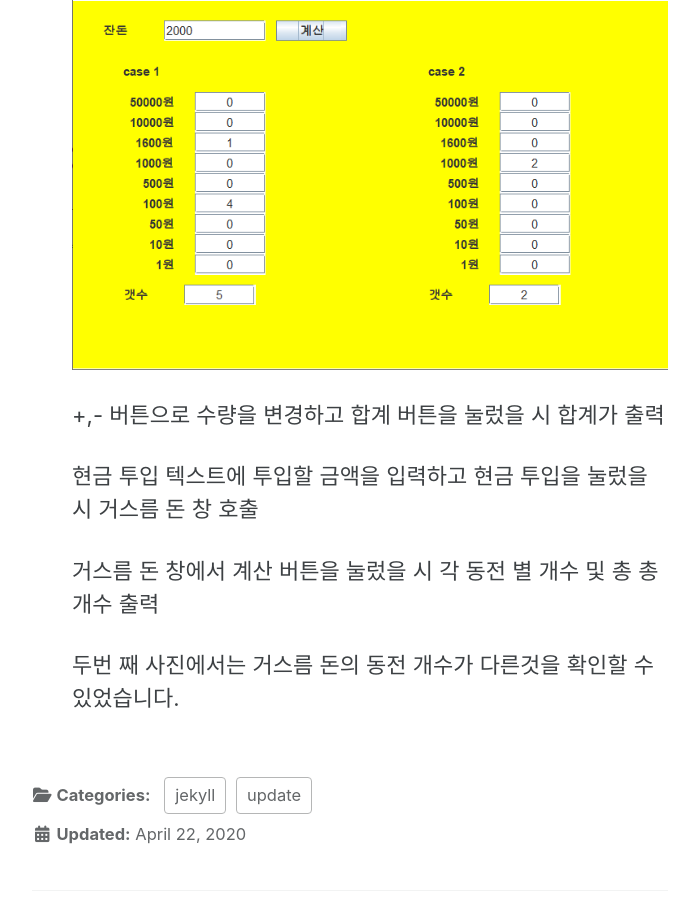
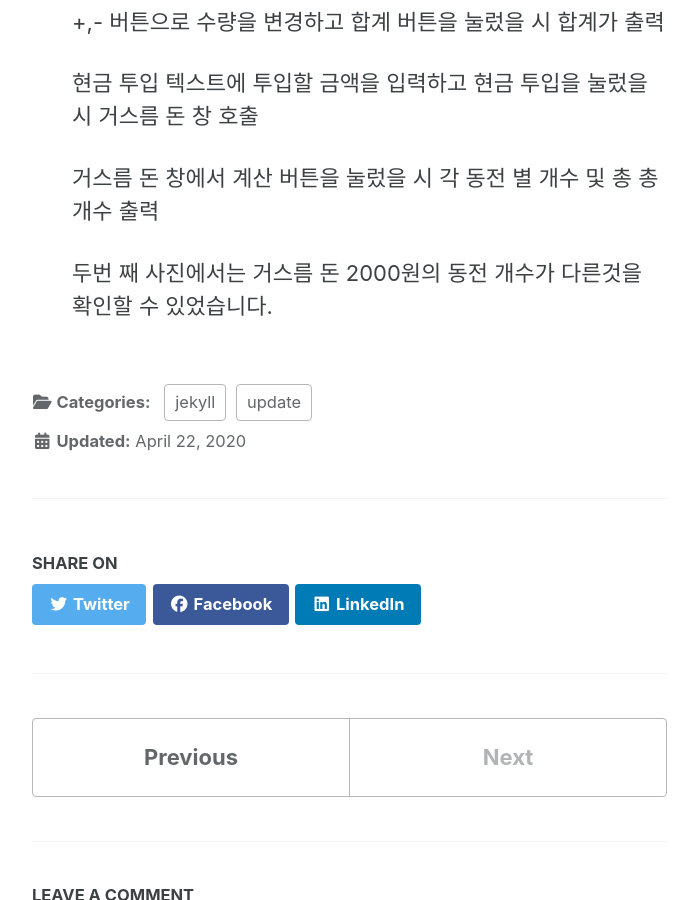
Before and after one commit to silkair/silkair.github.io, a Jekyll site: the page built from _posts/2020-04-22-[4주차 과제] 자판기 팀프로젝트.markdown, in a window 1280 px wide and 900 px high, scrolled down 15430 px. Shown: the whole window, without its empty margins (290-989 px from the left). Built offline with Jekyll 4.4.1, drawn with Linux system fonts in a browser that asks for light colours; cached includes are drawn as plain includes; nearby versions of some CDN libraries; comment, search, counter and statistics services are not loaded.

Commit message:
vending machine

```diff
--- a/_posts/2020-04-22-[4주차 과제] 자판기 팀프로젝트.markdown
+++ b/_posts/2020-04-22-[4주차 과제] 자판기 팀프로젝트.markdown
@@ -495,9 +495,9 @@ author : Sang Jin
 
   ### 4. 결과 화면
 
-  ![결과 1](/assets/images/결과 1.png)
+  ![결과 1](/assets/images/결과 1.jpg)
 
-  ![결과 2](/assets/images/결과 2.png)
+  ![결과 2](/assets/images/결과 2.jpg)
 
   +,- 버튼으로 수량을 변경하고 합계 버튼을 눌렀을 시 합계가 출력
 
@@ -505,4 +505,4 @@ author : Sang Jin
 
   거스름 돈 창에서 계산 버튼을 눌렀을 시 각 동전 별 개수 및 총 총 개수 출력
 
-  두번 째 사진에서는 거스름 돈의 동전 개수가 다른것을 확인할 수 있었습니다.
+  두번 째 사진에서는 거스름 돈 2000원의 동전 개수가 다른것을 확인할 수 있었습니다.
```
Also changed, not shown: assets/images/결과 1.jpg (added), assets/images/결과 1.png (deleted), assets/images/결과 2.jpg (added), assets/images/결과 2.png (deleted).
